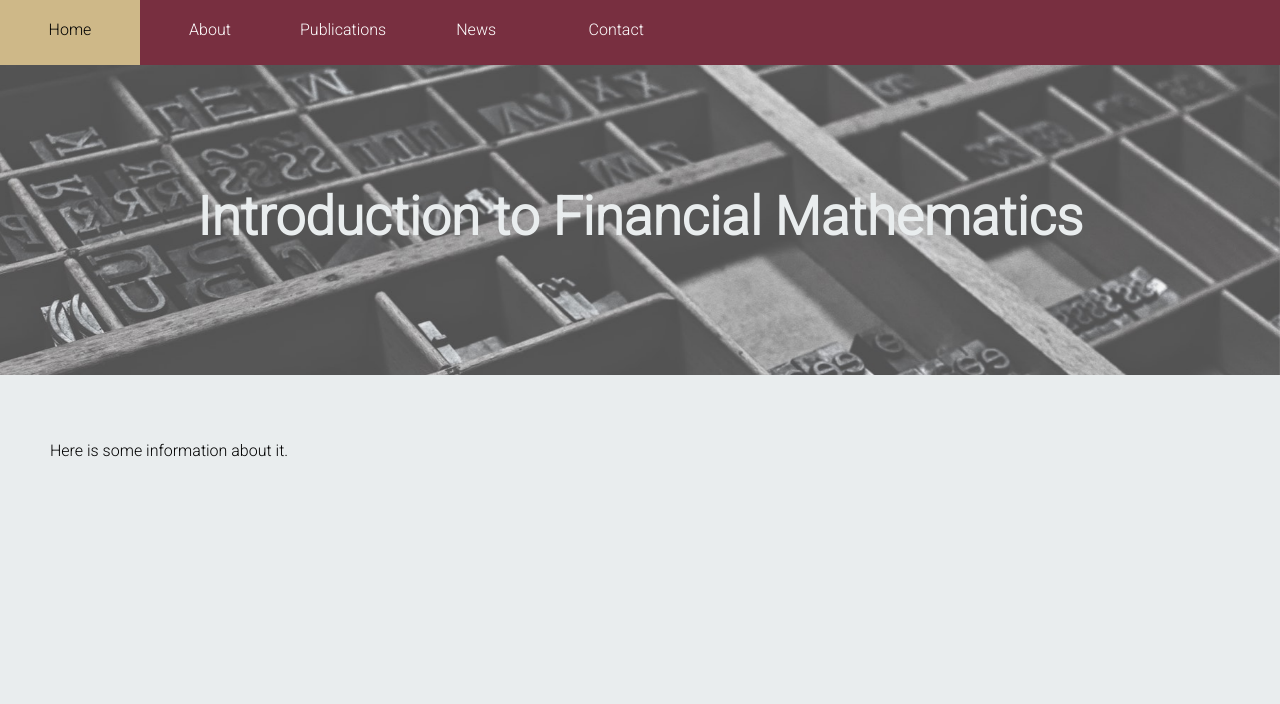
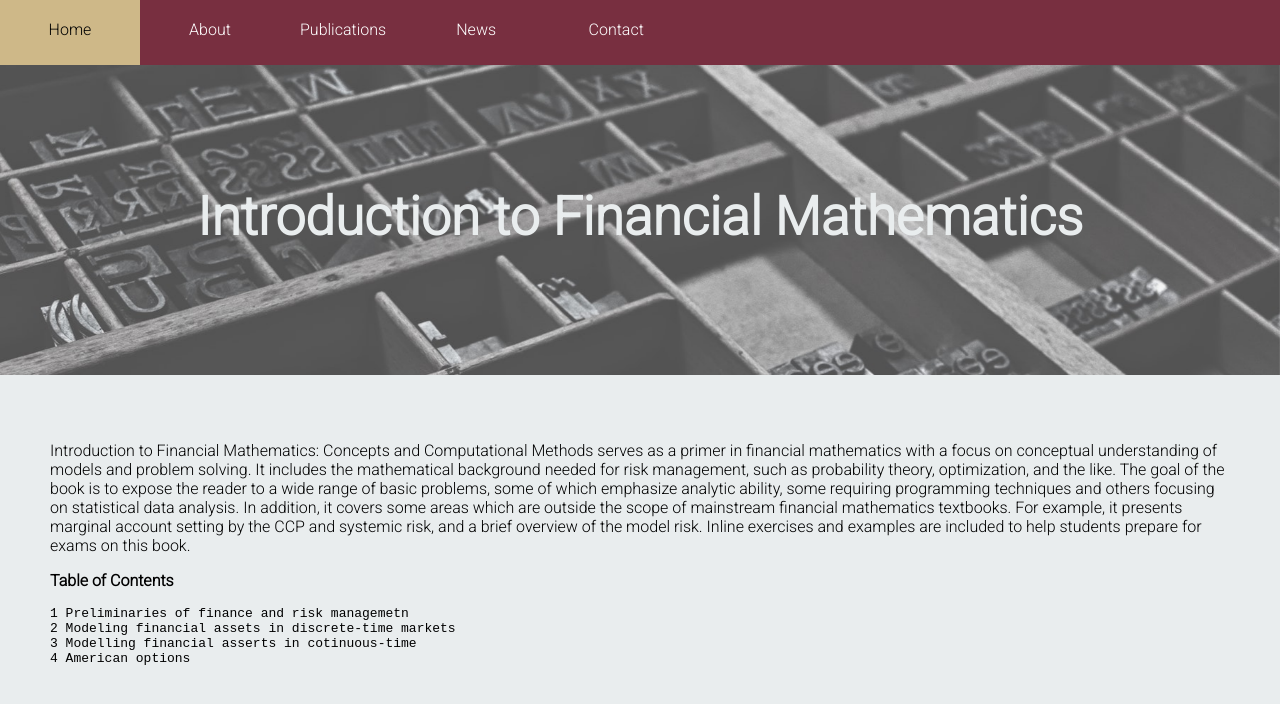
Before and after one commit to fsulibpub/fsulibpub.github.io, a Jekyll site: the page built from _books-oer/finMath.md, in a window 1280 px wide. Shown: the top 704 px of the page. Built offline with Jekyll 4.4.1, drawn with Linux system fonts in a browser that asks for light colours.

Commit message:
add content

```diff
--- a/_books-oer/finMath.md
+++ b/_books-oer/finMath.md
@@ -1,9 +1,17 @@
 ---
 layout: default
 title: "Introduction to Financial Mathematics"
-description: "short description of the book"
+description: "This book serves as a primer in financial mathematics with a focus on conceptual understanding of models and problem solving. It includes the mathematical background needed for risk management, such as probability theory, optimization, and the like."
 permalink: /books-oer/finMath/
 image: books-oer/oerFinMath.png
 ---
 
-Here is some information about it.
+Introduction to Financial Mathematics: Concepts and Computational Methods serves as a primer in financial mathematics with a focus on conceptual understanding of models and problem solving. It includes the mathematical background needed for risk management, such as probability theory, optimization, and the like. The goal of the book is to expose the reader to a wide range of basic problems, some of which emphasize analytic ability, some requiring programming techniques and others focusing on statistical data analysis. In addition, it covers some areas which are outside the scope of mainstream financial mathematics textbooks. For example, it presents marginal account setting by the CCP and systemic risk, and a brief overview of the model risk. Inline exercises and examples are included to help students prepare for exams on this book.
+
+
+**Table of Contents**
+
+    1 Preliminaries of finance and risk managemetn
+    2 Modeling financial assets in discrete-time markets
+    3 Modelling financial asserts in cotinuous-time
+    4 American options
```
